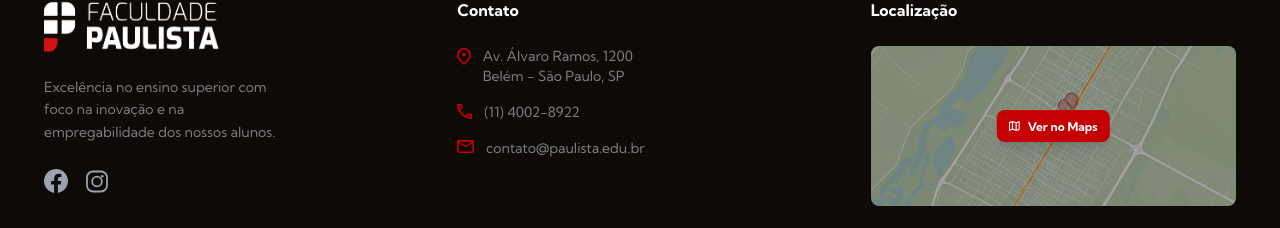
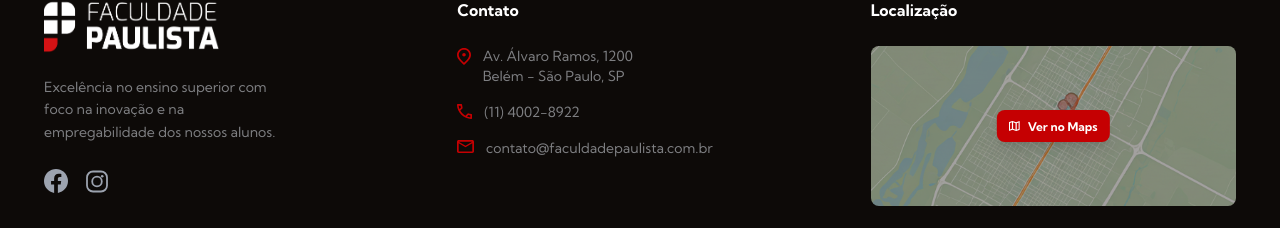
Before and after one commit to martinlofranodeoliveira/faculdadepaulista.com.br, a React (Vite) app: page / in a window 1280 px wide. Shown: the part 5157-5385 px from the top of the page. Built offline with nearby package versions, Linux system fonts and the light colour scheme; no server answers.

Commit message:
chore: atualizar e-mail de contato no rodape

```diff
--- a/src/landing/components/FooterSection.tsx
+++ b/src/landing/components/FooterSection.tsx
@@ -53,7 +53,9 @@ export function FooterSection() {
               </li>
               <li className="is-mail">
                 <img src="/landing/footer/icon-mail.svg" alt="" aria-hidden="true" />
-                <a href="mailto:contato@paulista.edu.br">contato@paulista.edu.br</a>
+                <a href="mailto:contato@faculdadepaulista.com.br">
+                  contato@faculdadepaulista.com.br
+                </a>
               </li>
             </ul>
           </article>
```
